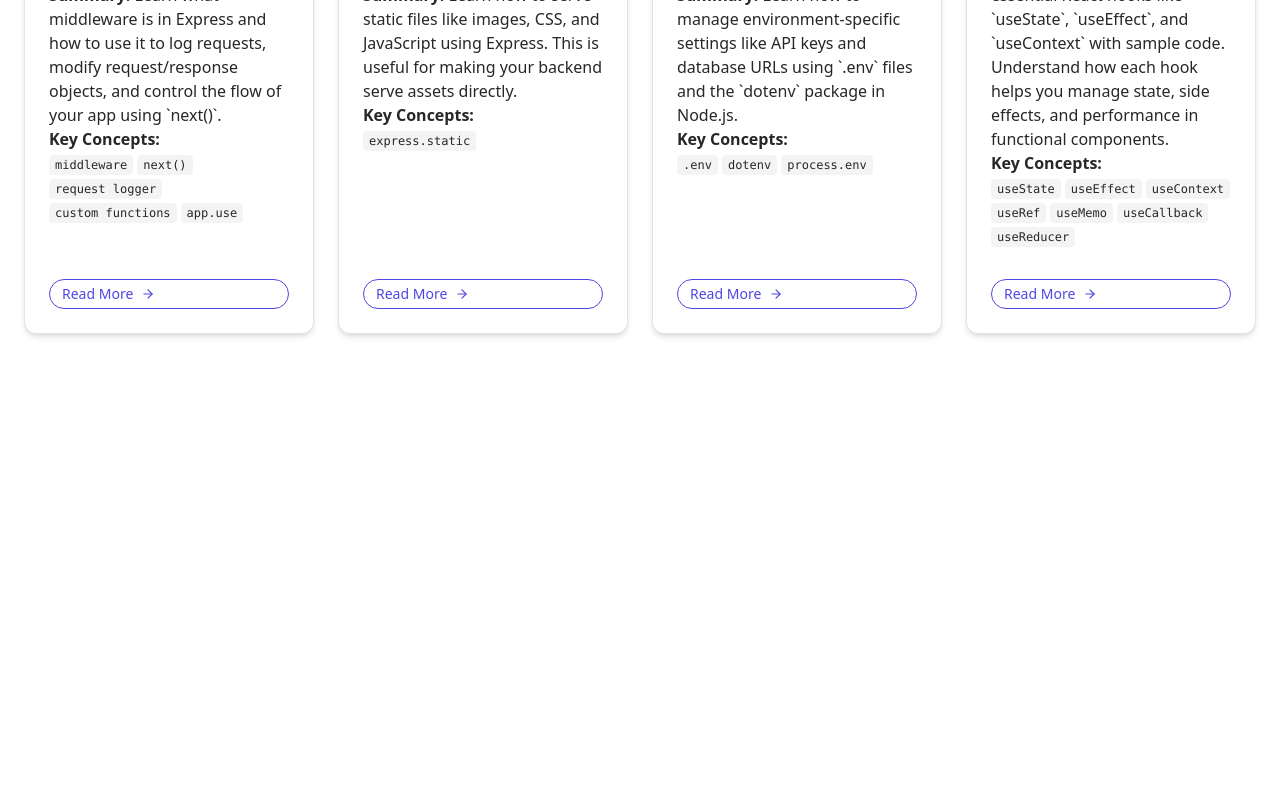
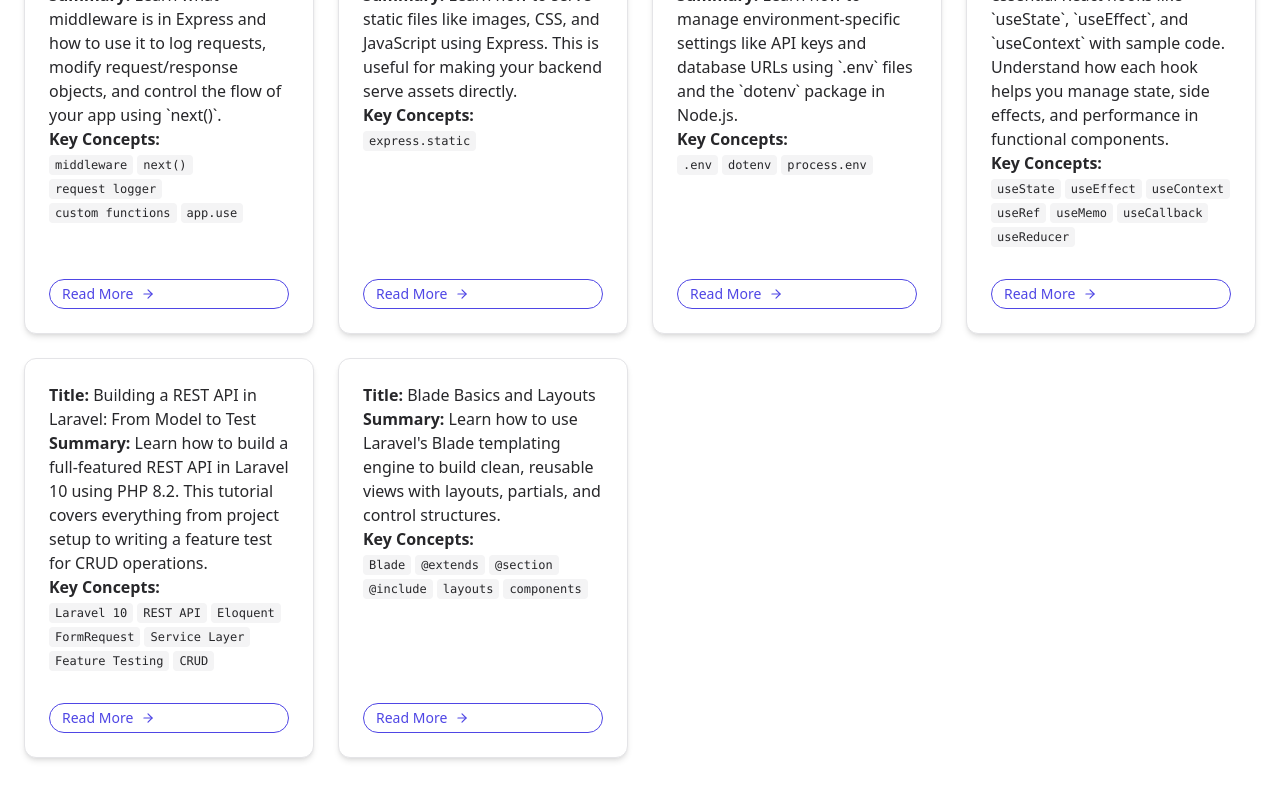
Before and after one commit to yeshansachithak/Project-SnippetForge, a React (Vite) app in the folder app/: page / in a window 1280 px wide. Shown: the part 1586-2386 px from the top of the page. Before the commit the page ends 1984 px from the top, so only its background shows below. Built offline with nearby package versions, Linux system fonts and the light colour scheme.

Commit message:
Update snippets.js

```diff
--- a/app/src/data/snippets.js
+++ b/app/src/data/snippets.js
@@ -211,6 +211,37 @@
       "useReducer"
     ],
     "file": "/snippets/16-react-hooks-overview.md"
+  },
+  {
+    "id": 17,
+    "slug": "building-a-rest-api-in-laravel",
+    "title": "Building a REST API in Laravel: From Model to Test",
+    "summary": "Learn how to build a full-featured REST API in Laravel 10 using PHP 8.2. This tutorial covers everything from project setup to writing a feature test for CRUD operations.",
+    "keyConcepts": [
+      "Laravel 10",
+      "REST API",
+      "Eloquent",
+      "FormRequest",
+      "Service Layer",
+      "Feature Testing",
+      "CRUD"
+    ],
+    "file": "/snippets/17-building-a-rest-api-in-laravel.md"
+  },
+  {
+    "id": 18,
+    "slug": "blade-basics-and-layouts",
+    "title": "Blade Basics and Layouts",
+    "summary": "Learn how to use Laravel's Blade templating engine to build clean, reusable views with layouts, partials, and control structures.",
+    "keyConcepts": [
+      "Blade",
+      "@extends",
+      "@section",
+      "@include",
+      "layouts",
+      "components"
+    ],
+    "file": "/snippets/18-blade-basics-and-layouts.md"
   }
 ];
 
```
